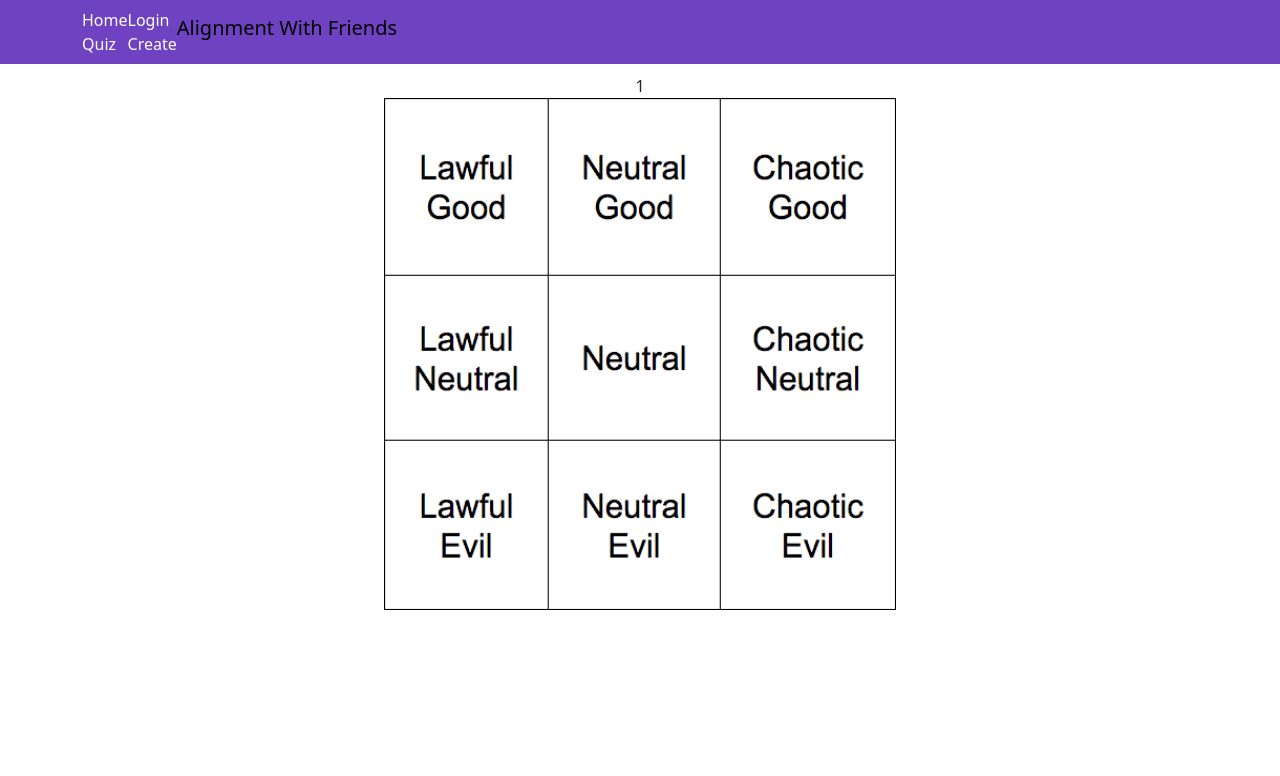
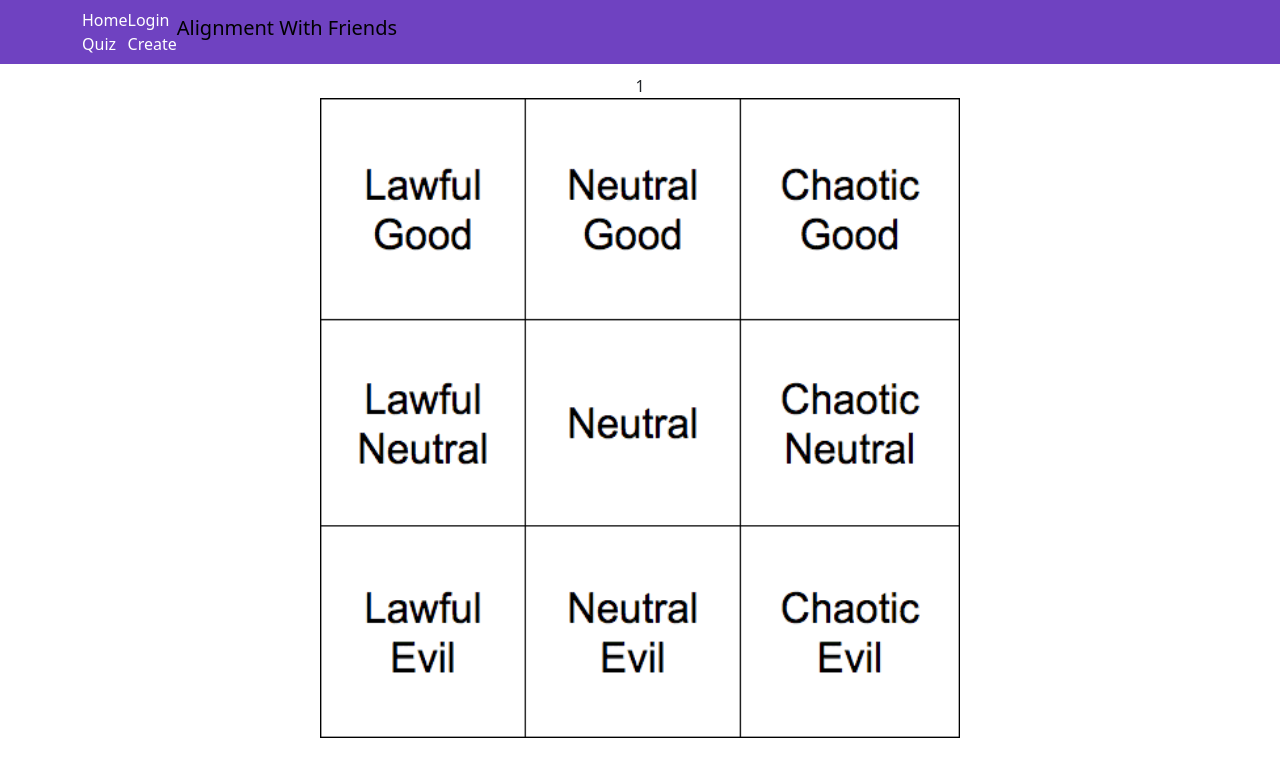
Before and after one commit to lomick2090/Alignment-Game, a React (Vite) app in the folder frontend/: page /groups/1 in a window 1280 px wide. Shown: the top 776 px of the page. Built offline with nearby package versions, Linux system fonts and the light colour scheme; no server answers; the database is empty.

Commit message:
download from database

```diff
--- a/frontend/src/components/User.jsx
+++ b/frontend/src/components/User.jsx
@@ -1,6 +1,8 @@
 
 export default function User() {
 
-    return ()
+    return (
+        <div></div>
+    )
 
 }
--- a/frontend/src/index.css
+++ b/frontend/src/index.css
@@ -43,8 +43,8 @@ body {
     display:flex;
     justify-content: center;
     align-items: center;
-    width:40vw;
-    height: 40vw;
+    width: min(90vw, 80vh);
+    height: min(90vw, 80vh);
     background-image: url('./images/alignmentChart.png');
-    background-size: 40vw 40vw
+    background-size: min(90vw, 80vh) min(90vw, 80vh)
 }
--- a/frontend/src/pages/GroupPage.jsx
+++ b/frontend/src/pages/GroupPage.jsx
@@ -1,8 +1,35 @@
 import { useParams } from "react-router-dom"
+import { useState, useEffect } from "react"
+import { db, auth, storage } from "../config/firebase"
+import { getDocs, collection } from "firebase/firestore"
 
 
 export default function GroupPage() {
+    const [userList, setUserList] = useState([])
+
     const { groupName } = useParams()
+    const usersRef = collection(db, 'users')
+
+    useEffect(() => {
+
+        async function getUserList() {
+            const data = await getDocs(usersRef)
+            const filteredList = data.docs.filter(user => {
+                console.log(user.data().group)
+               return user.data().group == groupName
+            })
+            setUserList(filteredList)
+        }
+
+        getUserList()
+    }, [])
+
+    const userElements = userList.map(user => {
+        const {goodVotes, lawfulVotes, name, picture} = user.data()
+        console.log(goodVotes, lawfulVotes, name, picture)
+    })
+
+    userElements
 
     return (
         <div className="grouppage">
```
